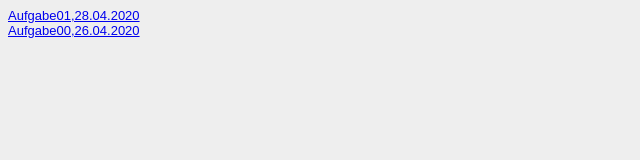
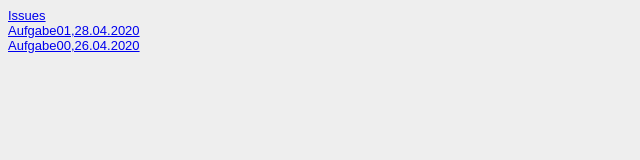
Before and after one commit to lauramoser/GIS-SS2020, a plain HTML site: page Steckbrief/steckbrief.htm in a window 1280 px wide. Shown: the whole page, without its empty margins (0-640 px from the left). Drawn offline with Linux system fonts and the light colour scheme.

Commit message:
Issues Link

```diff
--- a/Steckbrief/steckbrief.htm
+++ b/Steckbrief/steckbrief.htm
@@ -13,6 +13,8 @@ body {
 </head>
 <body>
 	<!-- Hier die Links zu den gelösten Aufgaben einstellen, aktuelle oben, alte stehen lassen! Format: Aufgabenbezeichnung, Datum -->
+	<a href="https://github.com/lauramoser/GIS-SS2020/issues" target="_blank" >Issues</a>
+	<br>
 	<a href="https://lauramoser.github.io/GIS-SS2020/Aufgabe01/index.html" target="_blank" >Aufgabe01,28.04.2020</a>
 	<br>
 	<a href="https://lauramoser.github.io/GIS-SS2020/Aufgabe00/index.html" target="_blank" >Aufgabe00,26.04.2020</a>
```
